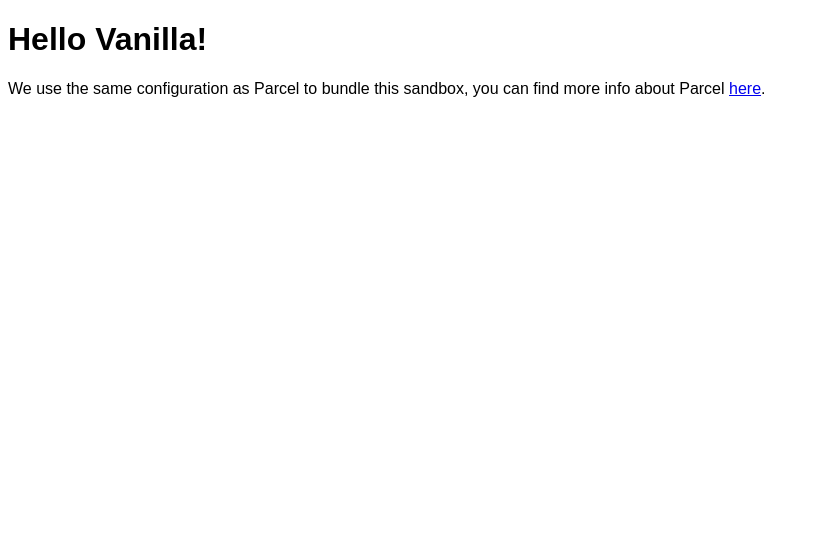
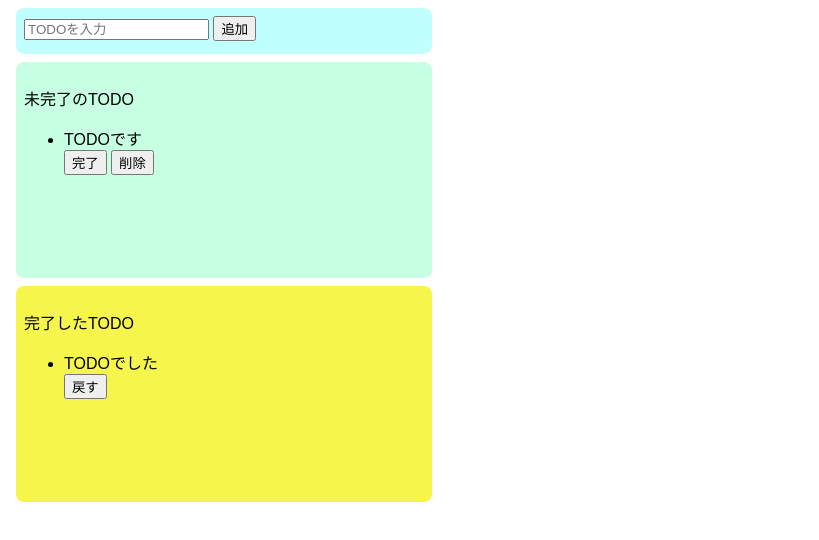
Before and after one commit to ka52k/todo-js, a website built with Parcel: page index.html in a window 1280 px wide. Shown: the whole page, without its empty margins (0-819 px from the left). Built offline with nearby package versions, Linux system fonts and the light colour scheme.

Commit message:
20210103-2変更

```diff
--- a/index.html
+++ b/index.html
@@ -2,12 +2,34 @@
 <html>
 
 <head>
-	<title>Parcel Sandbox</title>
+	<title>TODO(JS)</title>
 	<meta charset="UTF-8" />
 </head>
 
 <body>
-	<div id="app"></div>
+	<div class="input-area">
+		<input placeholder="TODOを入力">
+		<button>追加</button>
+	</div>
+	<div class="incomplete-area">
+		<p>未完了のTODO</p>
+		<ul>
+			<div>
+				<li>TODOです</li>
+				<button>完了</button>
+				<button>削除</button>
+			</div>
+		</ul>
+	</div>
+	<div class="complete-area">
+		<p>完了したTODO</p>
+		<ul>
+			<div>
+				<li>TODOでした</li>
+				<button>戻す</button>
+			</div>
+		</ul>
+	</div>
 
 	<script src="src/index.js">
 	</script>
--- a/src/index.js
+++ b/src/index.js
@@ -1,10 +1 @@
 import "./styles.css";
-
-document.getElementById("app").innerHTML = `
-<h1>Hello Vanilla!</h1>
-<div>
-  We use the same configuration as Parcel to bundle this sandbox, you can find more
-  info about Parcel
-  <a href="https://parceljs.org" target="_blank" rel="noopener noreferrer">here</a>.
-</div>
-`;
--- a/src/styles.css
+++ b/src/styles.css
@@ -1,3 +1,30 @@
 body {
   font-family: sans-serif;
 }
+
+.input-area {
+  background-color: #c1ffff;
+width: 400px;
+height: 30px;
+padding: 8px;
+margin: 8px;
+border-radius: 8px;
+}
+
+.incomplete-area {
+  background-color: #c6ffe2;
+  width: 400px;
+  min-height: 200px;
+  padding: 8px;
+  margin: 8px;
+  border-radius: 8px;
+}
+
+.complete-area {
+  background-color: #f5f54c;
+  width: 400px;
+  min-height: 200px;
+  padding: 8px;
+  margin: 8px;
+  border-radius: 8px;
+}
```
